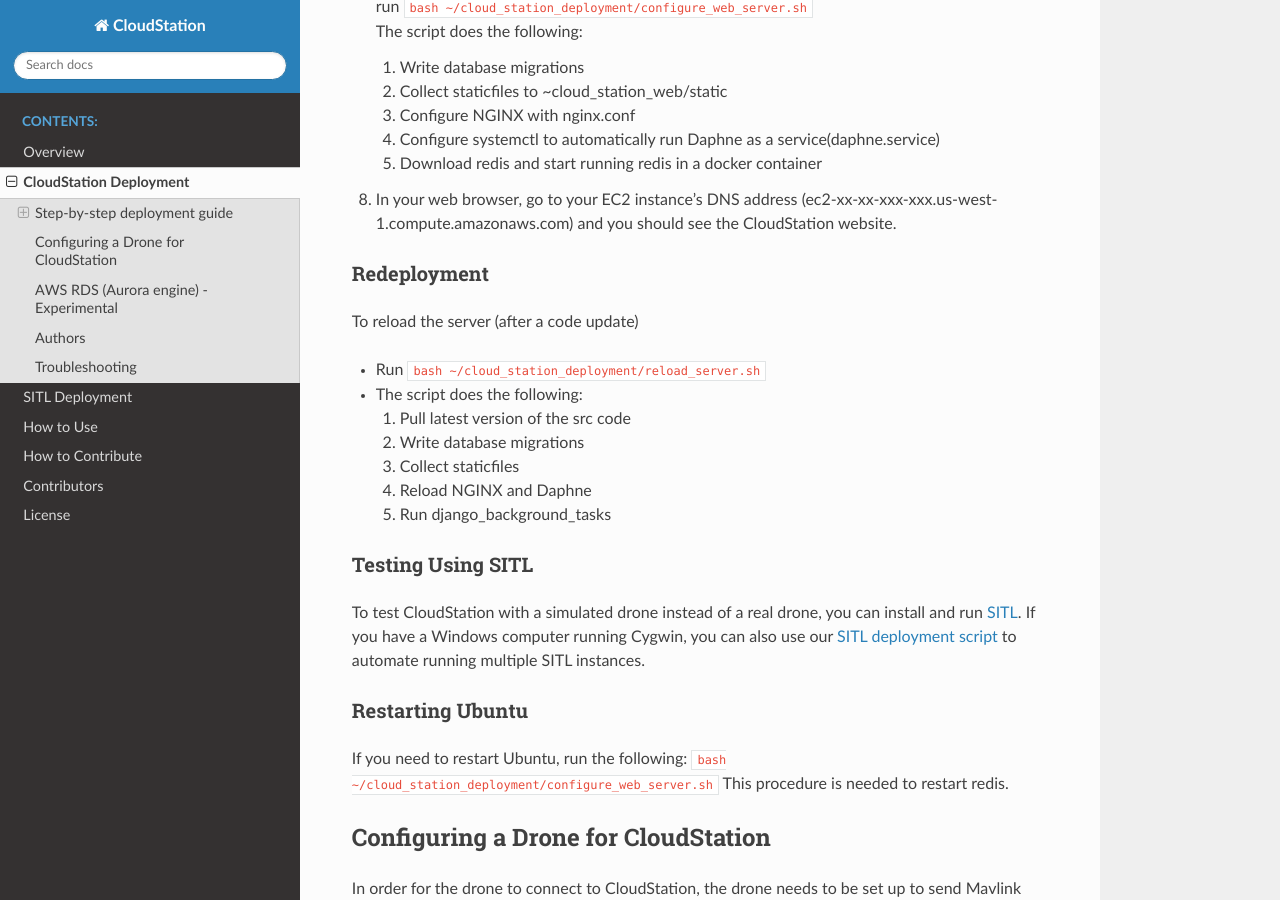
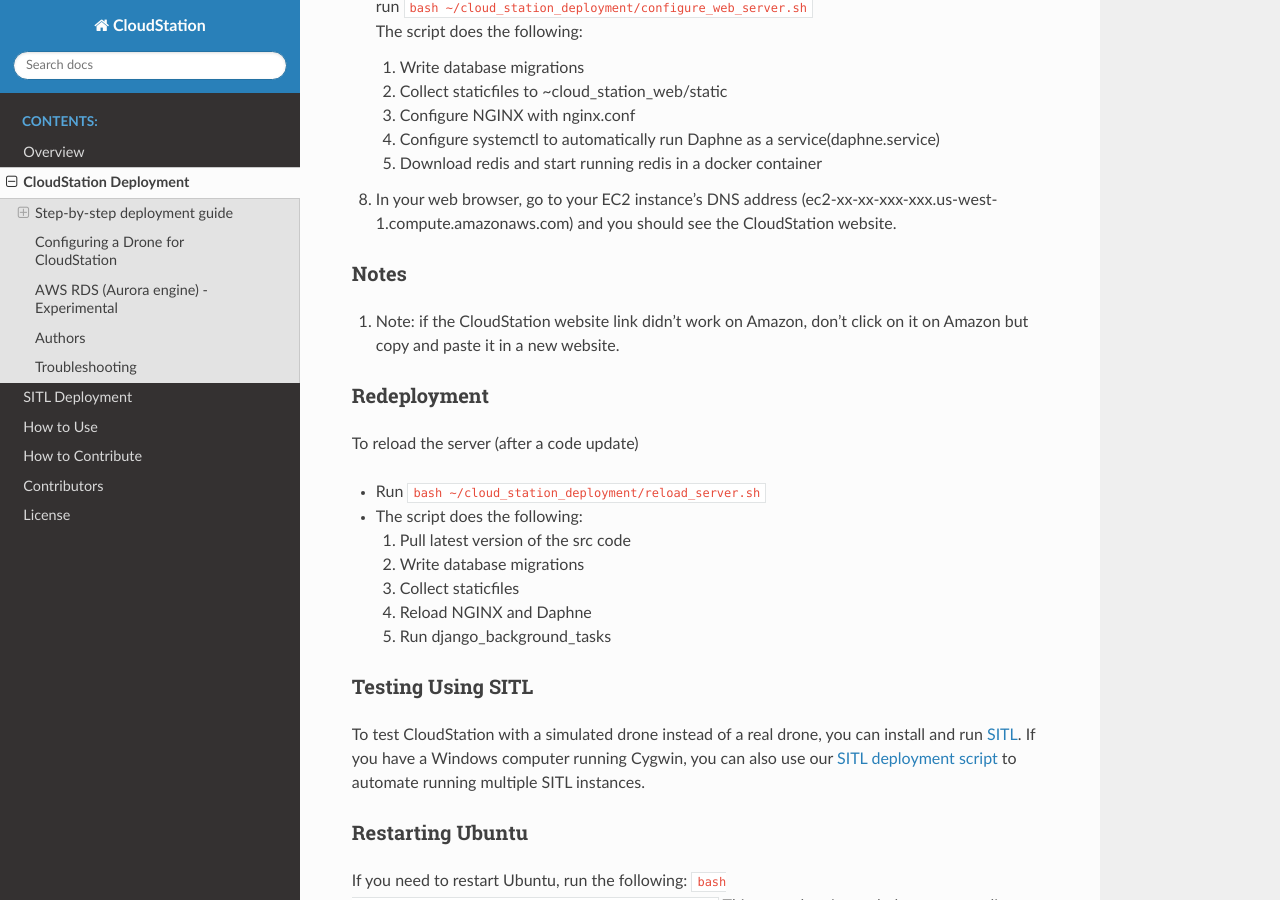
Before and after one commit to CloudStationTeam/docs, a Sphinx documentation site: the page built from source/deployment.md, in a window 1280 px wide and 900 px high, scrolled down 1923 px. Built offline with Sphinx 7.4.7 and the Read the Docs theme 2.0.0, drawn with Linux system fonts in a browser that asks for light colours.

Commit message:
Update deployment.md

```diff
--- a/source/deployment.md
+++ b/source/deployment.md
@@ -57,6 +57,12 @@
       4. Configure systemctl to automatically run Daphne as a service(daphne.service)
       5. Download redis and start running redis in a docker container
 8. In your web browser, go to your EC2 instance's DNS address (ec2-xx-xx-xxx-xxx.us-west-1.compute.amazonaws.com) and you should see the CloudStation website.
+
+
+#### Notes
+1. Note: if the CloudStation website link didn't work on Amazon, don't click on it on Amazon but copy and paste it in a new website.
+
+
 
 #### Redeployment
 To reload the server (after a code update)
```
